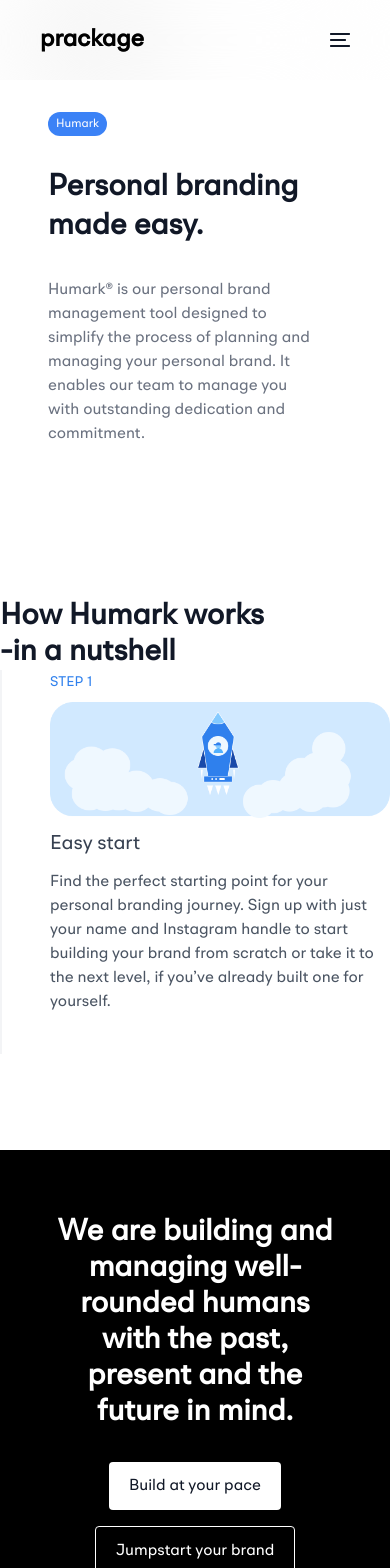
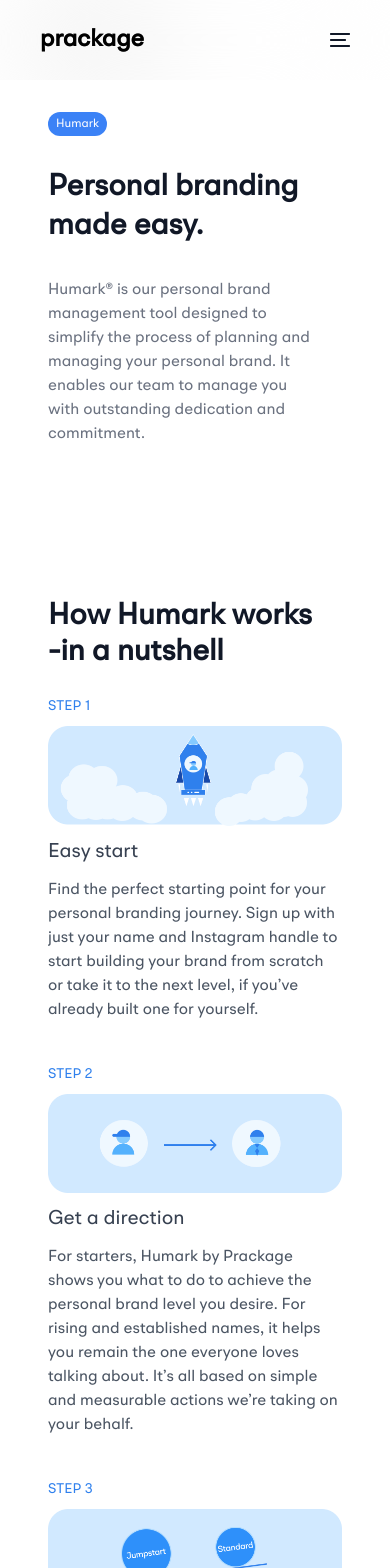
Before and after one commit to CyberGeni/prackage, a React (Vite) app: page /humark in a window 390 px wide. Shown: the top 1568 px of the page. Built offline with nearby package versions, Linux system fonts and the light colour scheme.

Commit message:
feat: made snap section mobile responsive

```diff
--- a/src/pages/Humark.jsx
+++ b/src/pages/Humark.jsx
@@ -42,13 +42,13 @@
             />
           </motion.div>
         </motion.section>
-        <motion.section className="grid sm:grid-cols-2 py-16 sm:px-16 md:px-24">
+        <motion.section className="grid sm:grid-cols-2 px-12 py-16 sm:px-16 md:px-24">
           <motion.div>
-            <motion.h1 className=" text-gray-900 text-3xl md:text-5xl font-semibold">
+            <motion.h1 className=" text-gray-900 mb-6 sm:mb-0 text-3xl md:text-5xl font-semibold">
               How Humark works <br /> -in a nutshell
             </motion.h1>
           </motion.div>
-          <motion.div className="border-l-2 border-gray-100 pl-12 space-y-10 snap snap-y snap-mandatory overflow-y-scroll h-96 w-full scrollbar-hide">
+          <motion.div className="sm:border-l-2 border-gray-100 sm:pl-12 space-y-10 snap snap-y snap-mandatory overflow-y-scroll sm:h-96 w-full">
             <motion.div className="snap-start scroll-my-3 h-fit">
               <span className="text-[#2F80ED] font-medium text-sm">STEP 1</span>
               <img className="my-2" src={Step1} alt="" />
```
